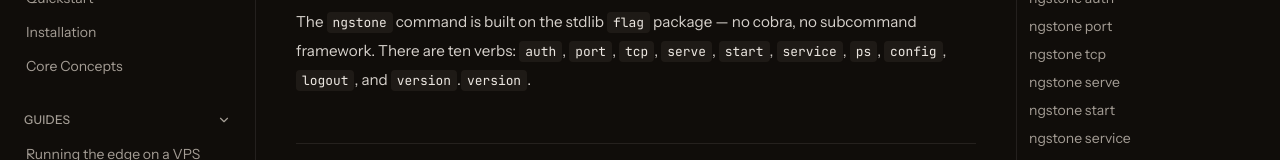
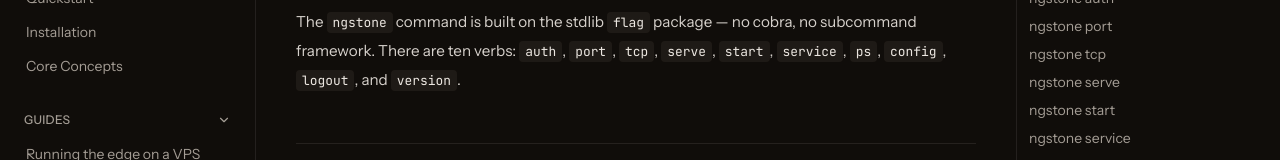
Before and after one commit to emilio-kariuki/ngstone, a Next.js app in the folder landing/: page /docs/reference/cli in a window 1280 px wide. Shown: the part 164-324 px from the top of the page. Built offline with nearby package versions, Linux system fonts and the light colour scheme.

Commit message:
docs(landing): fix duplicated word in the CLI verb list

```diff
--- a/landing/src/app/docs/reference/cli/page.tsx
+++ b/landing/src/app/docs/reference/cli/page.tsx
@@ -41,7 +41,6 @@ export default function CliPage() {
         <code>tcp</code>, <code>serve</code>, <code>start</code>,{" "}
         <code>service</code>, <code>ps</code>, <code>config</code>,{" "}
         <code>logout</code>, and <code>version</code>.
-        <code>version</code>.
       </p>
 
       <Anchor id="overview">Overview</Anchor>
```
